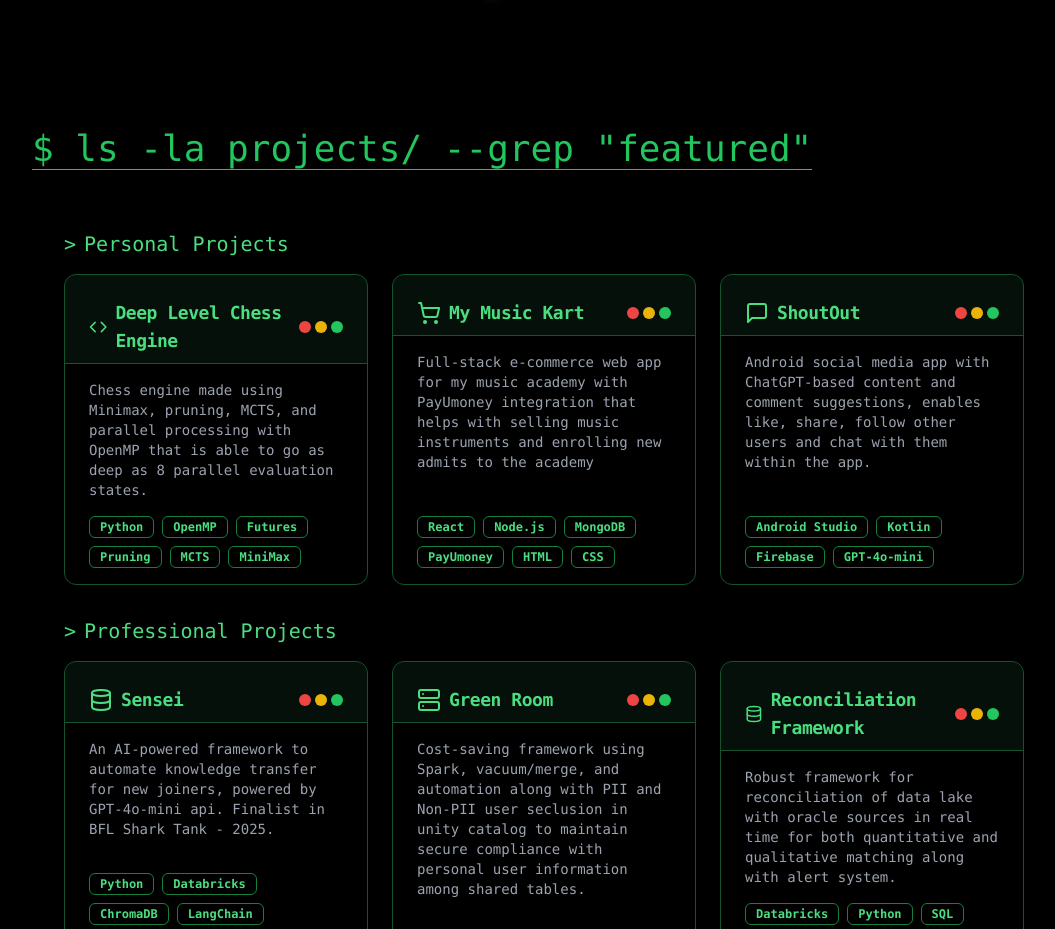
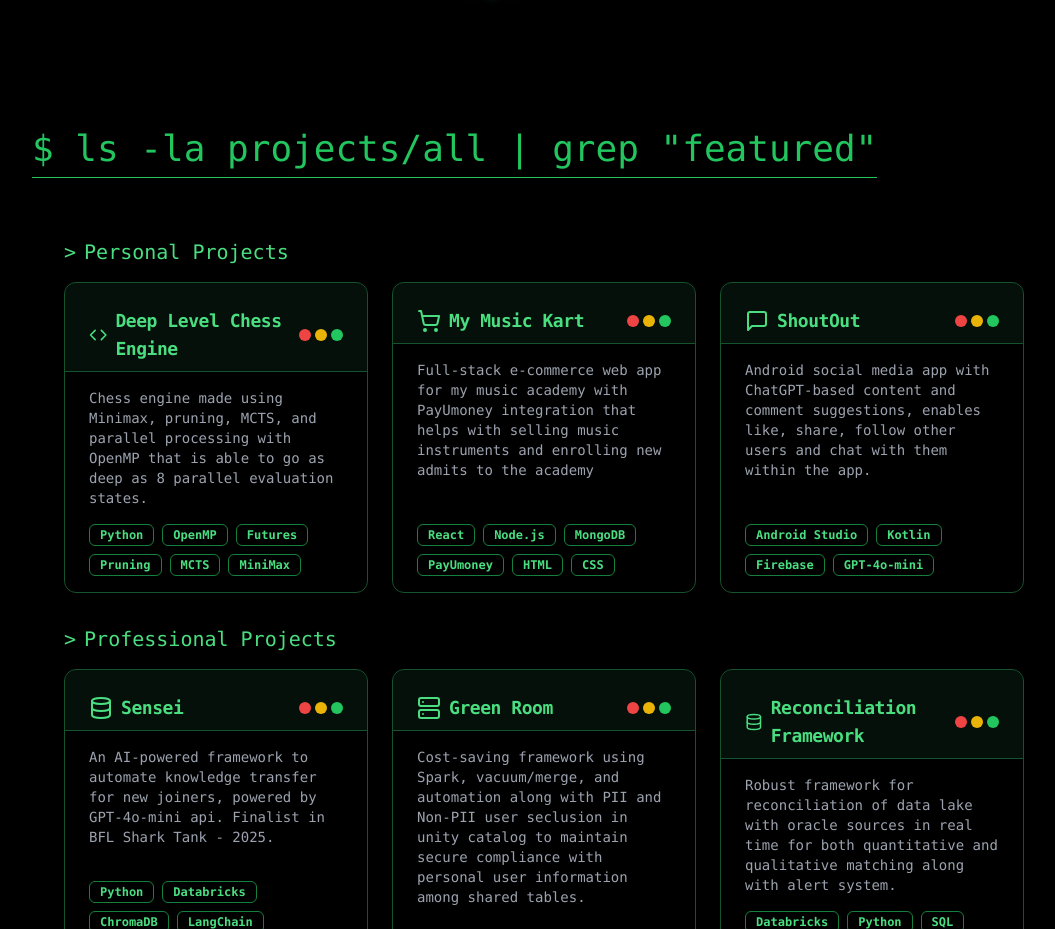
Before and after one commit to shubham1592/terminal-portfolio, a React (Vite) app: page / in a window 1280 px wide. Shown: the part 1180-2109 px from the top of the page, without its empty margins (96-1151 px from the left). Built offline with nearby package versions, Linux system fonts and the light colour scheme.

Commit message:
projects - lining

```diff
--- a/src/components/home.tsx
+++ b/src/components/home.tsx
@@ -126,8 +126,8 @@ const Home = () => {
         viewport={{ once: true, amount: 0.1 }}
         variants={sectionVariants}
       >
-        <h2 className="text-3xl md:text-4xl mb-6 border-b border-green-500 pb-0 inline-block">
-          $ ls -la projects/ --grep "featured"
+        <h2 className="text-3xl md:text-4xl mb-6 border-b border-green-500 pb-2 inline-block">
+          $ ls -la projects/all | grep "featured"
         </h2>
         <ProjectsSection />
       </motion.section>
```
